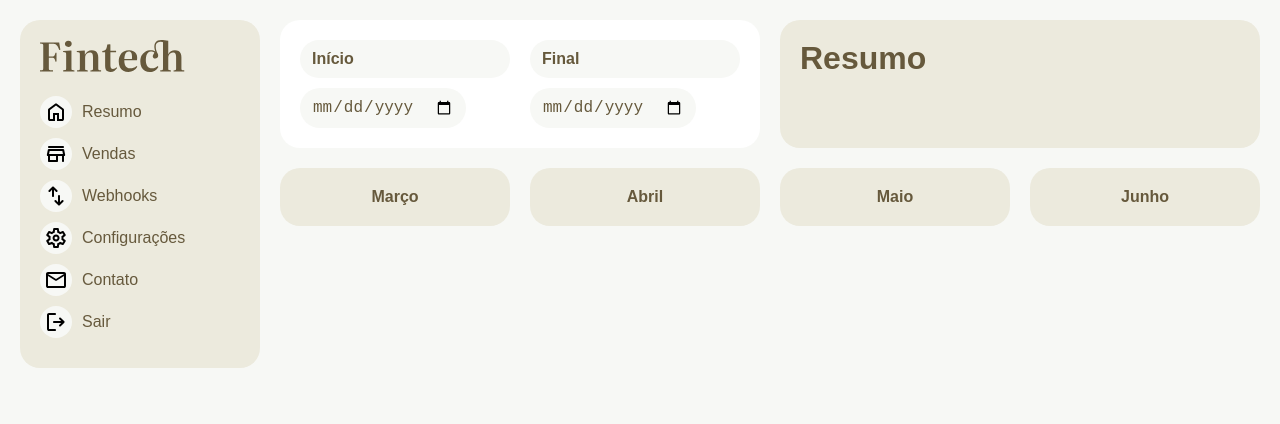
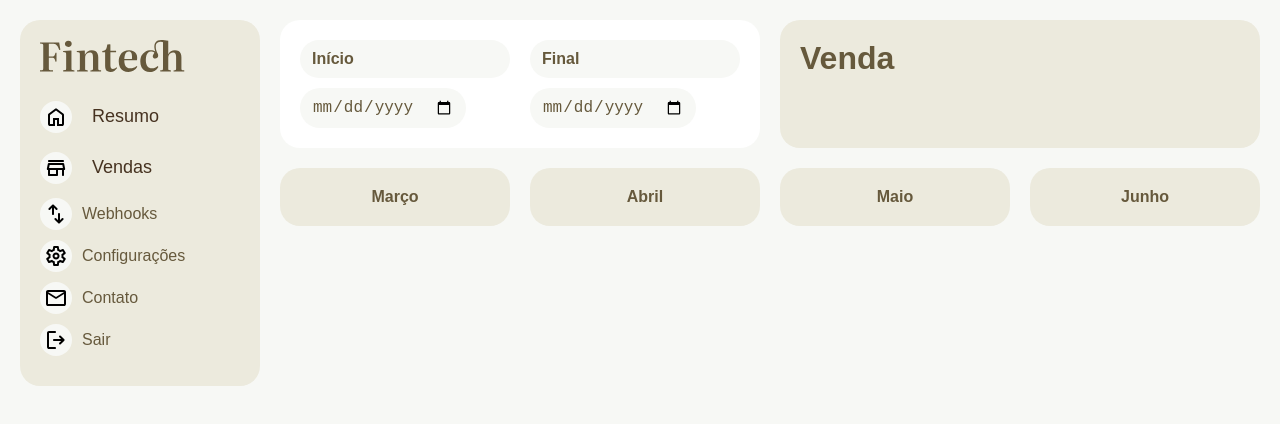
Before and after one commit to Henrique1204/React-Com-TypeScript, a React (Vite) app: page /vendas/1 in a window 1280 px wide. Shown: the top 424 px of the page. Built offline with nearby package versions, Linux system fonts and the light colour scheme; no server answers.

Commit message:
feat: adicionar e configurar react-router-dom no projeto

```diff
--- a/package.json
+++ b/package.json
@@ -12,7 +12,8 @@
 	"dependencies": {
 		"path": "^0.12.7",
 		"react": "^18.2.0",
-		"react-dom": "^18.2.0"
+		"react-dom": "^18.2.0",
+		"react-router-dom": "^6.23.1"
 	},
 	"devDependencies": {
 		"@types/react": "^18.2.66",
--- a/src/App.tsx
+++ b/src/App.tsx
@@ -1,29 +1,31 @@
 import React from 'react';
+
+import { BrowserRouter } from 'react-router-dom';
 
 import { SaleContextProvider } from 'Contexts/sale';
 
+import Routes from 'Routes';
+
 import Header from 'Components/Header';
-import Sidebar from 'Components/Sidebar';
-
-import Resume from 'Pages/Resume';
-import Sales from 'Pages/Sales';
+import Sidenav from 'Components/Sidenav';
 
 import './globals.css';
 
 const App: Component = () => {
 	return (
+		<BrowserRouter>
 			<SaleContextProvider>
 				<div className='container'>
-				<Sidebar />
+					<Sidenav />
 
 					<main>
 						<Header />
 
-					<Resume />
-					<Sales />
+						<Routes />
 					</main>
 				</div>
 			</SaleContextProvider>
+		</BrowserRouter>
 	);
 };
 
--- a/src/Components/Header/index.tsx
+++ b/src/Components/Header/index.tsx
@@ -1,10 +1,29 @@
 import React from 'react';
+
+import { useLocation } from 'react-router-dom';
 
 import DateRange from 'Components/DateRange';
 import Months from 'Components/Months';
 
 const Header: Component = () => {
 	const [title, setTitle] = React.useState('Resumo');
+
+	const { pathname } = useLocation();
+
+	React.useEffect(() => {
+		const TITLE_BY_PATHNAME: Record<string, string> = {
+			'/': 'Resumo',
+			'/vendas': 'Vendas',
+		};
+
+		const TITLE_DEFAULT = 'Venda';
+
+		const titleByPathname = TITLE_BY_PATHNAME[pathname] || TITLE_DEFAULT;
+
+		document.title = `Fintech | ${titleByPathname}`;
+
+		setTitle(titleByPathname);
+	}, [pathname]);
 
 	return (
 		<header className='mb'>
--- a/src/Components/Sidebar/index.tsx
+++ b/src/Components/Sidenav/index.tsx
@@ -1,4 +1,6 @@
 import React from 'react';
+
+import { NavLink } from 'react-router-dom';
 
 import FintechSVG from 'Assets/FintechSVG';
 import resumeSvg from 'Assets/icons/resumo.svg';
@@ -9,15 +11,15 @@ import contactSvg from 'Assets/icons/contato.svg';
 import exitSvg from 'Assets/icons/sair.svg';
 
 const NAV_ITEMS = [
-	{ id: '1resume', label: 'Resumo', link: '', icon: resumeSvg },
-	{ id: '2sales', label: 'Vendas', link: '', icon: saleSvg },
+	{ id: '1resume', label: 'Resumo', link: '/', icon: resumeSvg },
+	{ id: '2sales', label: 'Vendas', link: '/vendas', icon: saleSvg },
 	{ id: '3webhooks', label: 'Webhooks', link: '', icon: webhooksSvg },
 	{ id: '4settings', label: 'Configurações', link: '', icon: settingsSvg },
 	{ id: '5contact', label: 'Contato', link: '', icon: contactSvg },
 	{ id: '6exit', label: 'Sair', link: '', icon: exitSvg },
 ];
 
-const Sidebar: Component = () => {
+const Sidenav: Component = () => {
 	return (
 		<nav className='sidenav box bg-3'>
 			<FintechSVG title='Fintech Logo' />
@@ -29,7 +31,7 @@ const Sidebar: Component = () => {
 							<img src={icon} alt={label} />
 						</span>
 
-						{link ? <a href=''>{label}</a> : label}
+						{link ? <NavLink to={link}>{label}</NavLink> : label}
 					</li>
 				))}
 			</ul>
@@ -37,4 +39,4 @@ const Sidebar: Component = () => {
 	);
 };
 
-export default Sidebar;
+export default Sidenav;
--- /dev/null
+++ b/src/Pages/Sale/index.tsx
@@ -0,0 +1,7 @@
+import React from 'react';
+
+const Sale: Component = () => {
+	return <></>;
+};
+
+export default Sale;
--- /dev/null
+++ b/src/Routes/index.tsx
@@ -0,0 +1,19 @@
+import React from 'react';
+
+import { Route, Routes as _Routes } from 'react-router-dom';
+
+import Resume from 'Pages/Resume';
+import Sales from 'Pages/Sales';
+import Sale from 'Pages/Sale';
+
+const Routes: Component = () => {
+	return (
+		<_Routes>
+			<Route path='/' element={<Resume />} />
+			<Route path='/vendas' element={<Sales />} />
+			<Route path='/vendas/:id' element={<Sale />} />
+		</_Routes>
+	);
+};
+
+export default Routes;
```
Also changed, not shown: 1 other file (tests, documents, lock files or other folders). Lines whose indentation alone changed are shown as unchanged.
